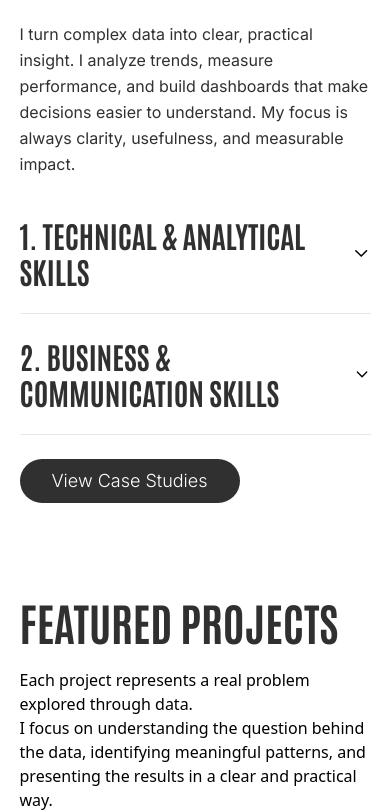
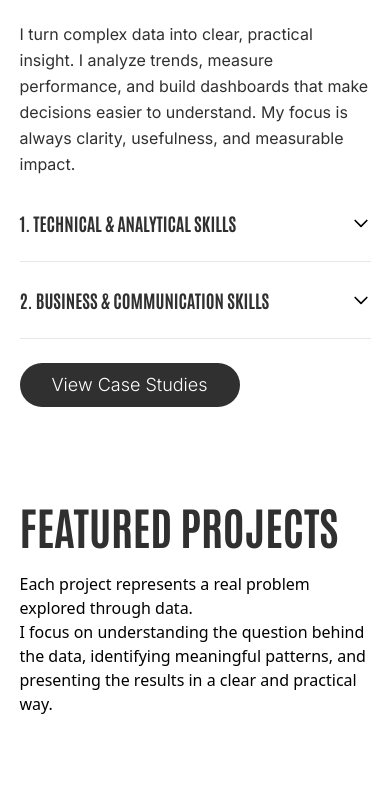
Before and after one commit to CodeVineDev/chisomchukwudolue, a website: page index.html in a window 390 px wide. Shown: the part 1008-1820 px from the top of the page. After the commit the page ends 1724 px from the top, so only its background shows below. Drawn offline with nearby package versions, Linux system fonts and the light colour scheme.

Commit message:
image update

```diff
--- a/index.html
+++ b/index.html
@@ -259,14 +259,14 @@
             </div>
 
             <!-- Skills Accordions -->
-            <div class="mt-8 space-y-4">
+            <div class="mt-4 space-y-4">
               <!-- Accordion 1 -->
               <div class="skill-accordion border-b border-gray-200 pb-4">
                 <button
                   class="accordion-header w-full flex justify-between items-center py-2 text-left group"
                 >
                   <span
-                    class="font-antonio font-bold text-3xl uppercase text-brand-black group-hover:text-brand-purple transition-colors"
+                    class="font-antonio font-bold text-lg md:text-3xl uppercase text-brand-black group-hover:text-brand-purple transition-colors"
                     >1. Technical & Analytical Skills</span
                   >
                   <svg
@@ -321,7 +321,7 @@
                   class="accordion-header w-full flex justify-between items-center py-2 text-left group"
                 >
                   <span
-                    class="font-antonio font-bold text-3xl uppercase text-brand-black group-hover:text-brand-purple transition-colors"
+                    class="font-antonio font-bold text-lg md:text-3xl uppercase text-brand-black group-hover:text-brand-purple transition-colors"
                     >2. Business & Communication Skills</span
                   >
                   <svg
```
Also changed, not shown: src/output.css.
